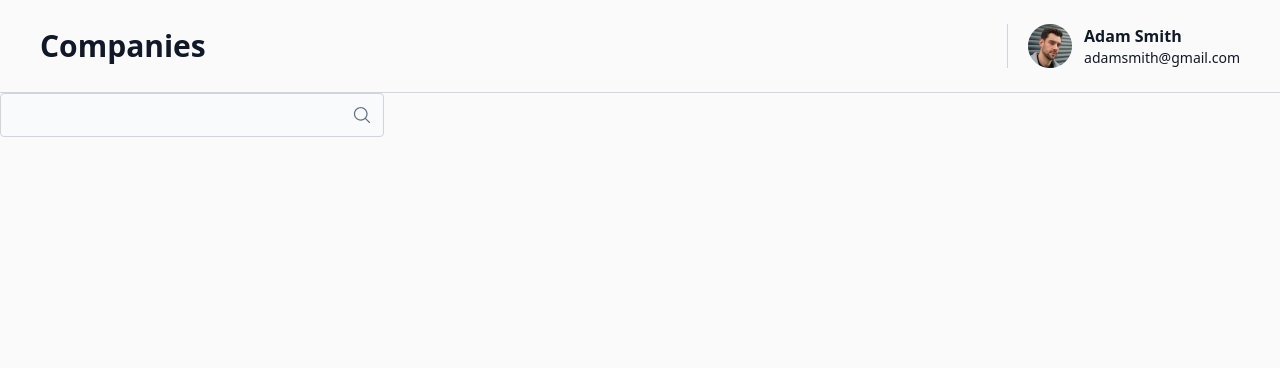
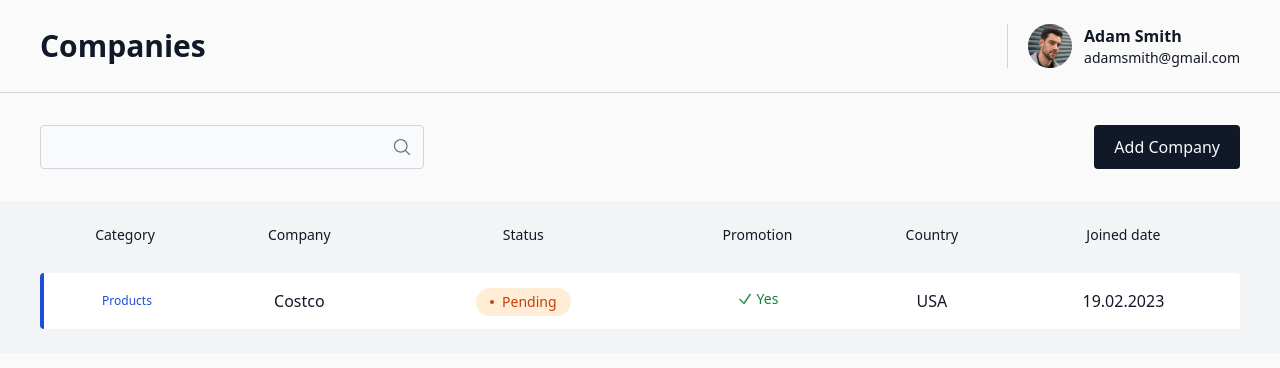
Before and after one commit to VlasiukOleg/crm-nextjs, a Next.js app: page /companies in a window 1280 px wide. Shown: the top 368 px of the page. Built offline with nearby package versions, Linux system fonts and the light colour scheme.

Commit message:
add companies page

```diff
--- /dev/null
+++ b/src/app/companies/[id]/page.tsx
@@ -0,0 +1,36 @@
+import React from 'react';
+
+import Header from '../../components/header';
+import SearchInput from '../../components/search-input';
+import ToolBar from '../../components/toolbar';
+import AddCompanyButton from '../../components/add-company-button';
+import CompanyTable from '../../components/company-table';
+import CompanyRow from '../../components/company-row';
+
+import { Status } from '../../components/status-label';
+
+export interface PageProps {
+  params: { id: string };
+}
+
+export default function CompaniesPage({params}: PageProps) {
+  return (
+    <>
+      <Header>Companies ({params.id})</Header>
+      <ToolBar action={<AddCompanyButton />}>
+        <SearchInput />
+      </ToolBar>
+      <CompanyTable>
+        <CompanyRow
+          id={1}
+          category="Products"
+          company="Costco"
+          status={Status.Pending}
+          promotion={true}
+          country="USA"
+          joinedDate="02.19.2023"
+        />
+      </CompanyTable>
+    </>
+  );
+}
--- a/src/app/companies/page.tsx
+++ b/src/app/companies/page.tsx
@@ -1,7 +1,13 @@
-import * as React from 'react';
+import React from 'react';
 
 import Header from '../components/header';
 import SearchInput from '../components/search-input';
+import ToolBar from '../components/toolbar';
+import AddCompanyButton from '../components/add-company-button';
+import CompanyTable from '../components/company-table';
+import CompanyRow from '../components/company-row';
+
+import { Status } from '../components/status-label';
 
 export interface PageProps {}
 
@@ -9,7 +15,20 @@ export default function CompaniesPage({}: PageProps) {
   return (
     <>
       <Header>Companies</Header>
-      <SearchInput />
+      <ToolBar action={<AddCompanyButton />}>
+        <SearchInput />
+      </ToolBar>
+      <CompanyTable>
+        <CompanyRow
+          id={1}
+          category="Products"
+          company="Costco"
+          status={Status.Pending}
+          promotion={true}
+          country="USA"
+          joinedDate="02.19.2023"
+        />
+      </CompanyTable>
     </>
   );
 }
--- a/src/app/components/button.tsx
+++ b/src/app/components/button.tsx
@@ -5,6 +5,7 @@ import clsx from 'clsx';
 
 export interface ButtonProps
   extends React.ButtonHTMLAttributes<HTMLButtonElement> {
+  children: React.ReactNode;
   disabled?: boolean;
 }
 
--- /dev/null
+++ b/src/app/components/company-row.tsx
@@ -0,0 +1,68 @@
+import React from 'react';
+import Image from 'next/image';
+import clsx from 'clsx';
+
+import StatusLabel, { Status } from './status-label';
+
+export interface CompanyRowProps {
+  id: number;
+  category: string;
+  company: string;
+  status: Status;
+  promotion: boolean;
+  country: string;
+  joinedDate: string;
+}
+
+const labelByStatus = {
+  [Status.Active]: 'Active',
+  [Status.NotActive]: 'Not Active',
+  [Status.Pending]: 'Pending',
+  [Status.Suspended]: 'Suspended',
+};
+
+export default function CompanyRow({
+  id,
+  category,
+  company,
+  status,
+  promotion,
+  country,
+  joinedDate,
+}: CompanyRowProps) {
+  return (
+    <tr className="h-14 text-center text-gray-900 bg-white">
+      <td className="text-xs font-medium text-blue-700 rounded-l border-l-4 border-blue-700">
+        {category}
+      </td>
+      <td>
+        <a href={`/companies/${id}`}>{company}</a>
+      </td>
+      <td>
+        <StatusLabel status={status}>{labelByStatus[status]}</StatusLabel>
+      </td>
+      <td>
+        <div className="inline-flex items-center gap-1">
+          <Image
+            width={16}
+            height={16}
+            src={`/icons/${promotion ? 'check' : 'x-mark'}.svg`}
+            alt="promotion icon"
+          />
+          <span
+            className={clsx(
+              'text-sm font-medium',
+              promotion ? 'text-green-700' : 'text-red-700'
+            )}
+          >
+            {promotion ? 'Yes' : 'No'}
+          </span>
+        </div>
+      </td>
+      <td>{country}</td>
+      <td className="rounded-r">
+        {new Date(joinedDate).toLocaleDateString('uk-UA')}
+      </td>
+    </tr>
+  );
+}
--- /dev/null
+++ b/src/app/components/company-table.tsx
@@ -0,0 +1,33 @@
+import React from 'react';
+
+export interface CompanyTableProps {
+  children: React.ReactNode;
+}
+
+const headers = [
+  'Category',
+  'Company',
+  'Status',
+  'Promotion',
+  'Country',
+  'Joined date',
+];
+
+export default function CompanyTable({ children }: CompanyTableProps) {
+  return (
+    <div className="px-10 py-4 bg-gray-100">
+      <table className="table-auto w-full border-separate border-spacing-y-2">
+        <thead>
+          <tr>
+            {headers.map((header, i) => (
+              <th key={i} className="pb-5 text-sm font-light text-gray-900">
+                {header}
+              </th>
+            ))}
+          </tr>
+        </thead>
+        <tbody>{children}</tbody>
+      </table>
+    </div>
+  );
+}
--- /dev/null
+++ b/src/app/components/toolbar.tsx
@@ -0,0 +1,15 @@
+import * as React from 'react';
+
+export interface ToolBarProps {
+  children: React.ReactNode;
+  action: React.ReactNode;
+}
+
+export default function ToolBar({ children, action }: ToolBarProps) {
+  return (
+    <div className="flex px-10 py-8 items-center">
+      <div className="flex-1">{children}</div>
+      {action}
+    </div>
+  );
+}
--- a/src/app/page.tsx
+++ b/src/app/page.tsx
@@ -10,7 +10,7 @@ export default function Home() {
       <StatusLabel status={Status.NotActive}>Not Active</StatusLabel>
       <StatusLabel status={Status.Pending}>Pending</StatusLabel>
       <StatusLabel status={Status.Suspended}>Suspended</StatusLabel>
-      <AddCompanyButton>Add Company Button</AddCompanyButton>
+      <AddCompanyButton />
     </main>
   );
 }
```
